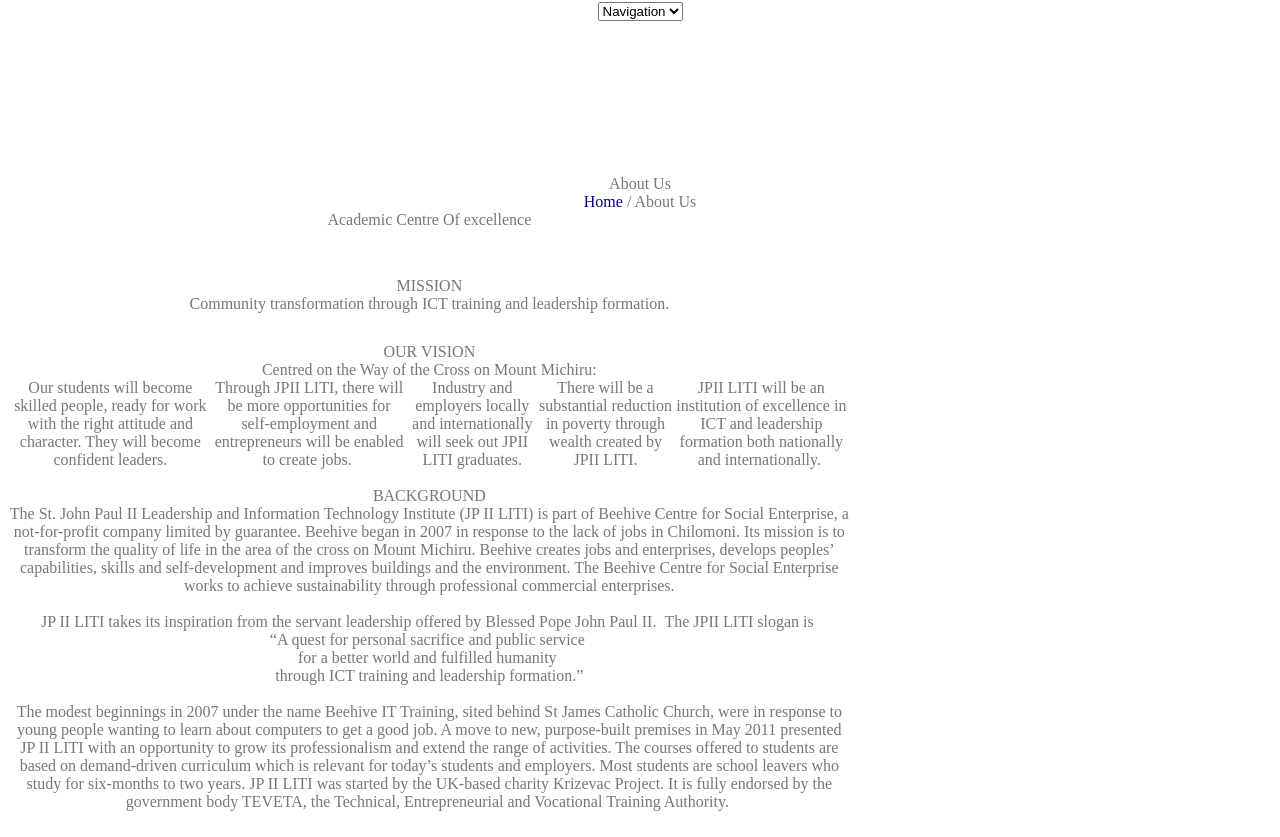
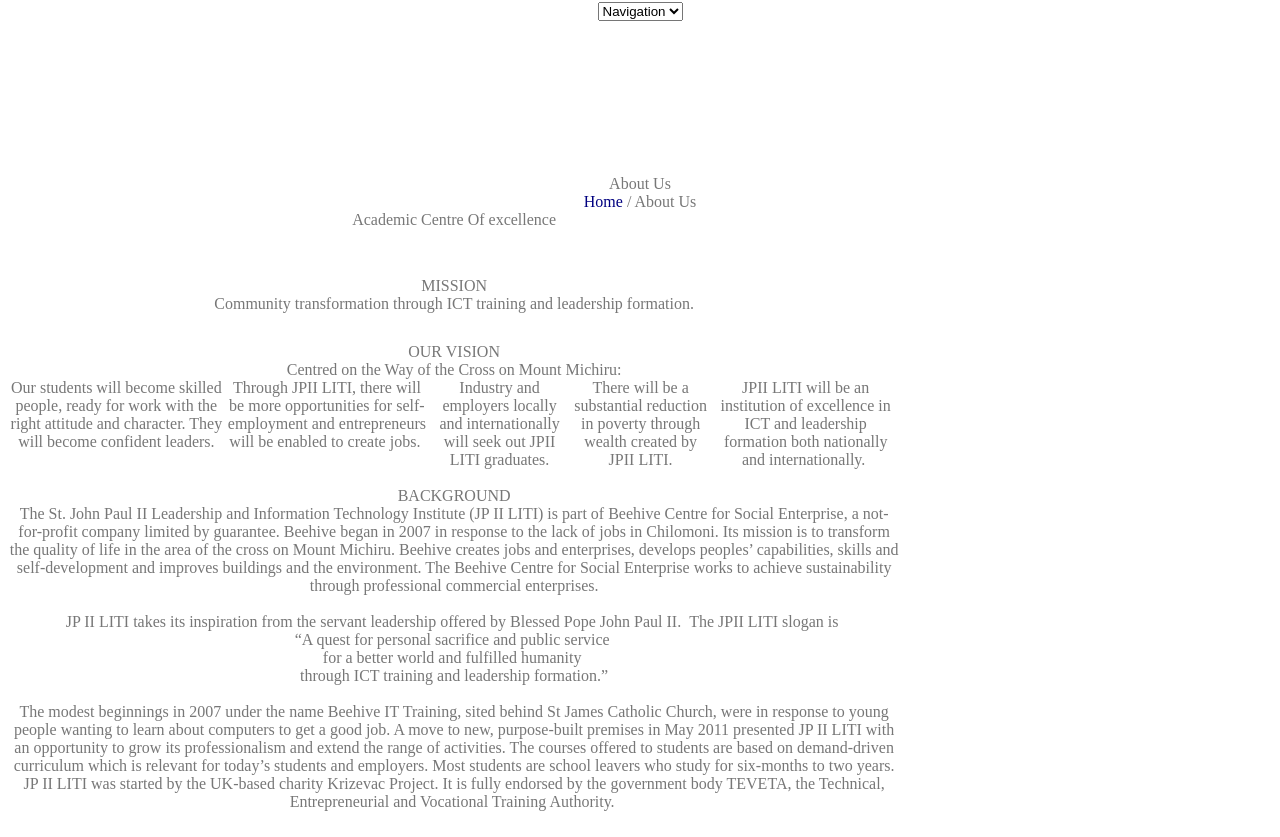
Before and after one commit to kelvin-mathinga/beginner_phase, a plain HTML site: page about.htm in a window 1280 px wide. Shown: the part 99-936 px from the top of the page. Drawn offline with Linux system fonts and the light colour scheme; some packages are replaced by stand-ins of ours; a script that the page names is missing.

Commit message:
Update style01.css

```diff
--- a/style01.css
+++ b/style01.css
@@ -19,7 +19,7 @@
 
 .container {
     display: grid;
-    grid-template-columns: 10fr 2fr 3fr;
+    grid-template-columns: 12fr 2fr 3fr;
     align-items: center;
 }
 
```
